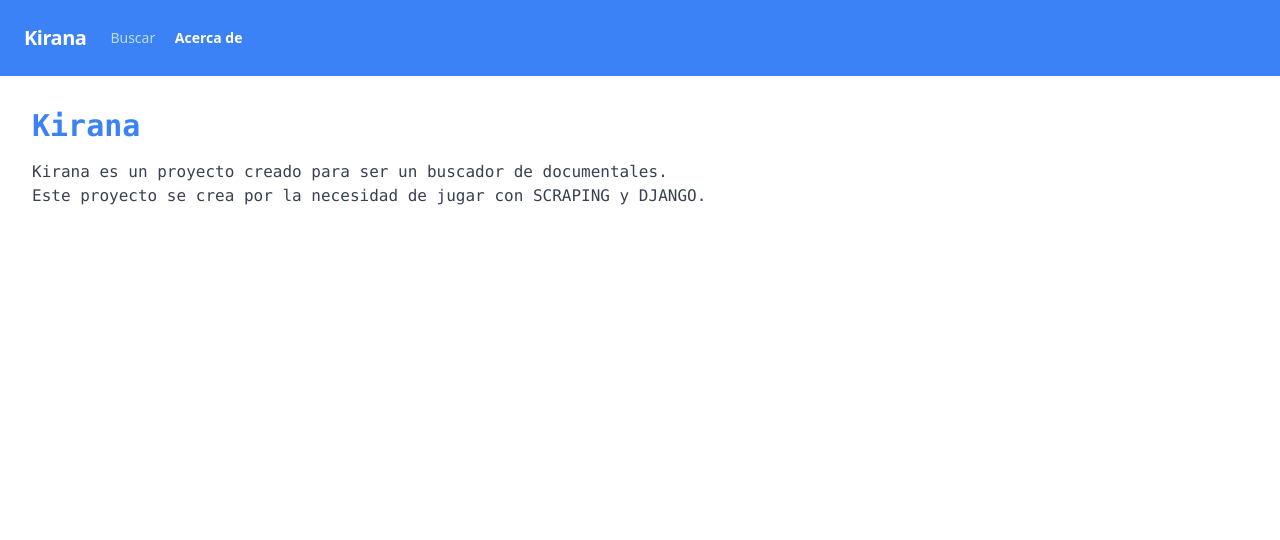
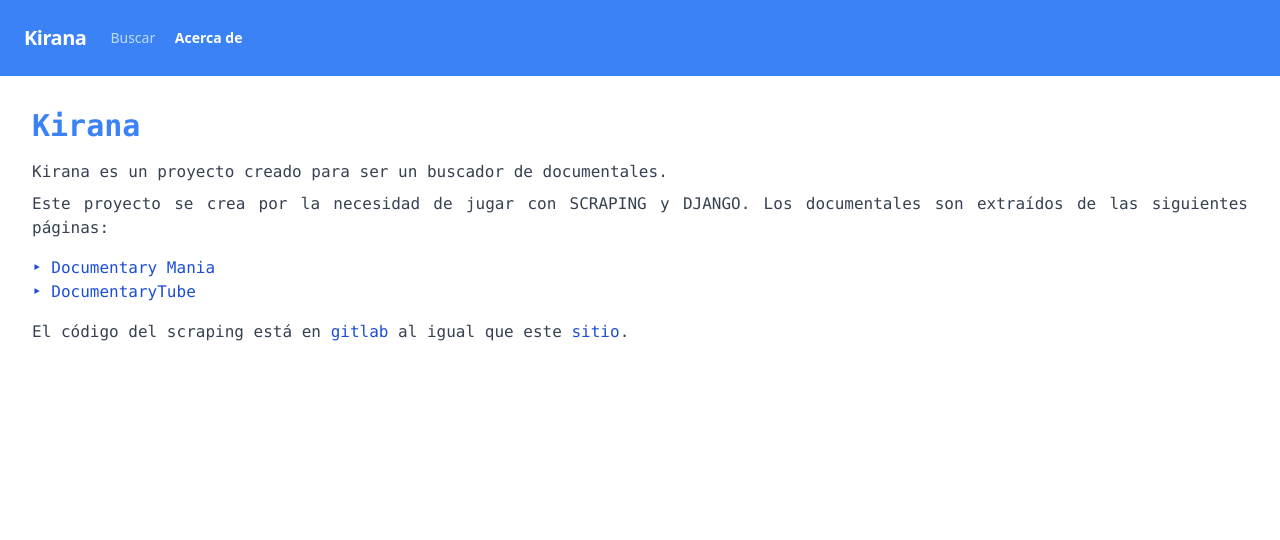
Before and after one commit to unrecano/documentales.web, a Django app: page /about in a window 1280 px wide. Shown: the top 540 px of the page. Run offline with Django 3.2, Linux system fonts and the light colour scheme.

Commit message:
editar texto de acerca de.

```diff
--- a/kirana/documentaries/templates/documentaries/about.html
+++ b/kirana/documentaries/templates/documentaries/about.html
@@ -6,6 +6,11 @@
 <h1 class="font-mono text-3xl font-bold text-blue-500">Kirana</h1>
 <div class="py-4">
   <p class="text-base text-gray-700 text-justify font-mono">Kirana es un proyecto creado para ser un buscador de documentales.</p>
-  <p class="text-base text-gray-700 text-justify font-mono">Este proyecto se crea por la necesidad de jugar con SCRAPING y DJANGO.</p>
+  <p class="my-2 text-base text-gray-700 text-justify font-mono">Este proyecto se crea por la necesidad de jugar con SCRAPING y DJANGO. Los documentales son extraídos de las siguientes páginas:</p>
+  <ul class="my-4 text-base text-blue-700 text-justify font-mono">
+    <li><a href="https://www.documentarymania.com/" target="blank">&#8227; Documentary Mania</a></li>
+    <li><a href="http://www.documentarytube.com/" target="blank">&#8227; DocumentaryTube</a></li>
+  </ul>
+  <p class="text-base text-gray-700 text-justify font-mono">El código del scraping está en <a class="text-blue-700" href="https://gitlab.com/unrecano/kirana-scraping">gitlab</a> al igual que este <a class="text-blue-700" href="https://gitlab.com/unrecano/kirana-web">sitio</a>.</p>
 </div>
 {% endblock %}
```
